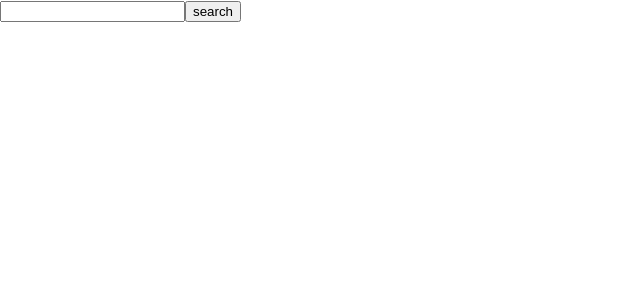
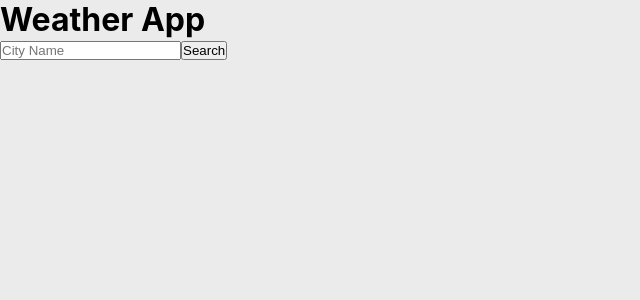
Before and after one commit to Huzefa1413/EcommerceApp-with-Express, a React (Create React App) app in the folder web/: page / in a window 1280 px wide. Shown: the top 300 px of the page, without its empty margins (0-640 px from the left). Built offline with nearby package versions, Linux system fonts and the light colour scheme.

Commit message:
Weather App Functionality Completed

```diff
--- a/web/src/App.css
+++ b/web/src/App.css
@@ -1,38 +1,15 @@
-.App {
-  text-align: center;
+* {
+  padding: 0%;
+  margin: 0%;
+  box-sizing: border-box;
 }
 
-.App-logo {
-  height: 40vmin;
-  pointer-events: none;
+body {
+  background-color: #ebebeb;
 }
 
-@media (prefers-reduced-motion: no-preference) {
-  .App-logo {
-    animation: App-logo-spin infinite 20s linear;
-  }
+.weatherBox {
+  width: 500px;
+  height: 200px;
+  background-color: white;
 }
-
-.App-header {
-  background-color: #282c34;
-  min-height: 100vh;
-  display: flex;
-  flex-direction: column;
-  align-items: center;
-  justify-content: center;
-  font-size: calc(10px + 2vmin);
-  color: white;
-}
-
-.App-link {
-  color: #61dafb;
-}
-
-@keyframes App-logo-spin {
-  from {
-    transform: rotate(0deg);
-  }
-  to {
-    transform: rotate(360deg);
-  }
-}
--- a/web/src/App.js
+++ b/web/src/App.js
@@ -3,7 +3,7 @@ import axios from 'axios';
 import { useState } from 'react'
 
 let baseUrl = '';
-if (window.location.href.split[0] === 'http') {
+if (window.location.href.split(':')[0] === 'http') {
   baseUrl = 'http://localhost:5001';
 }
 
@@ -14,6 +14,7 @@ function App() {
   const submitHandler = (e) => {
     e.preventDefault();
     console.log(cityName)
+
     axios.get(`${baseUrl}/weather/${cityName}`)
       .then(response => {
         console.log('response: ', response.data)
@@ -23,12 +24,25 @@ function App() {
         console.log("error: ", err);
       })
   }
+  return (
+    <>
+      <h1>Weather App</h1>
+      <form onSubmit={submitHandler}>
+        <input type="text" placeholder='City Name' onChange={e => { setCityName(e.target.value) }} />
+        <input type="submit" value='Search' />
+      </form>
+      {
+        (weatherData.length === 0) ? null :
+          <div className='weatherBox'>
 
-  return (
-    <form onSubmit={submitHandler}>
-      <input type="text" onChange={e => { setCityName(e.target.value) }} />
-      <input type="submit" value='search' />
-    </form>
+            City: {weatherData?.city}
+            <br />
+            Temperature: {Math.round(weatherData?.temp)}
+            <br />
+            Humidity: {Math.round(weatherData?.humidity)}
+          </div>
+      }
+    </>
   );
 }
 
```
Also changed, not shown: 12 other files (tests, documents, lock files or other folders).
